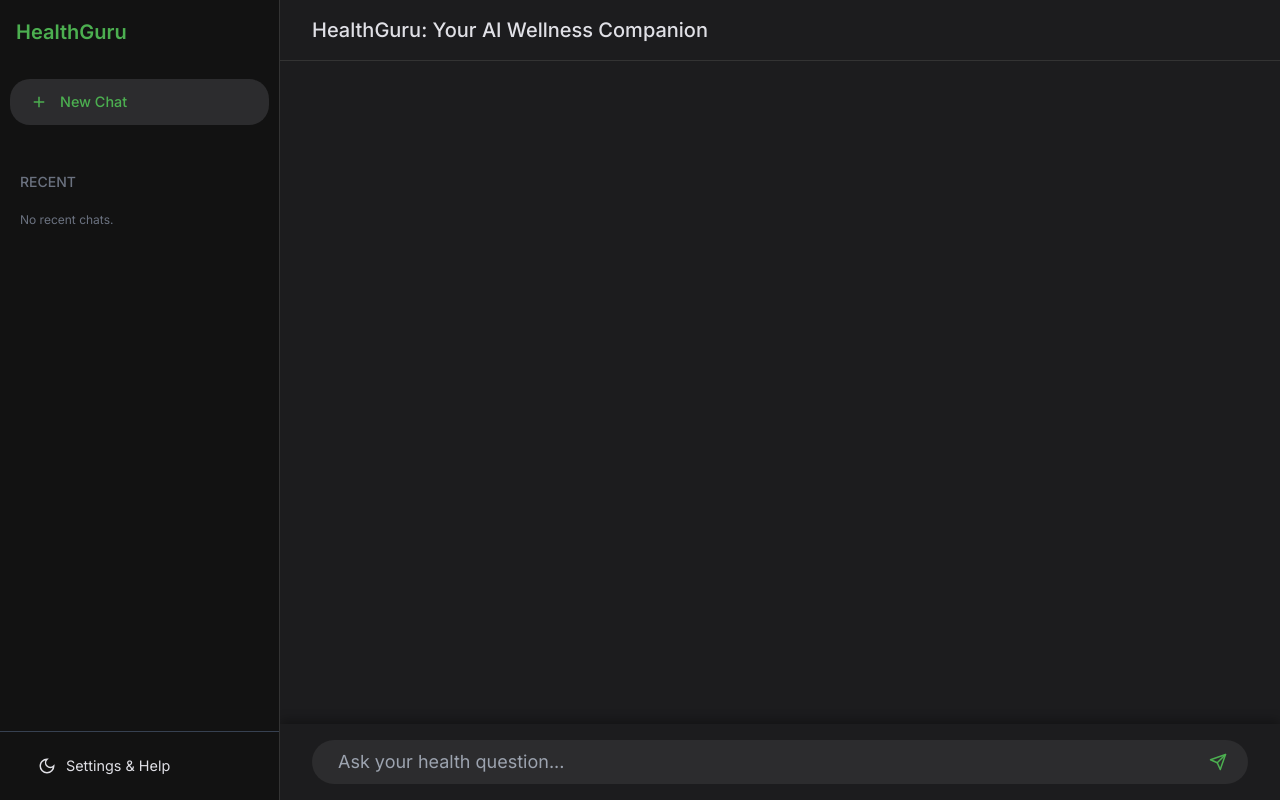
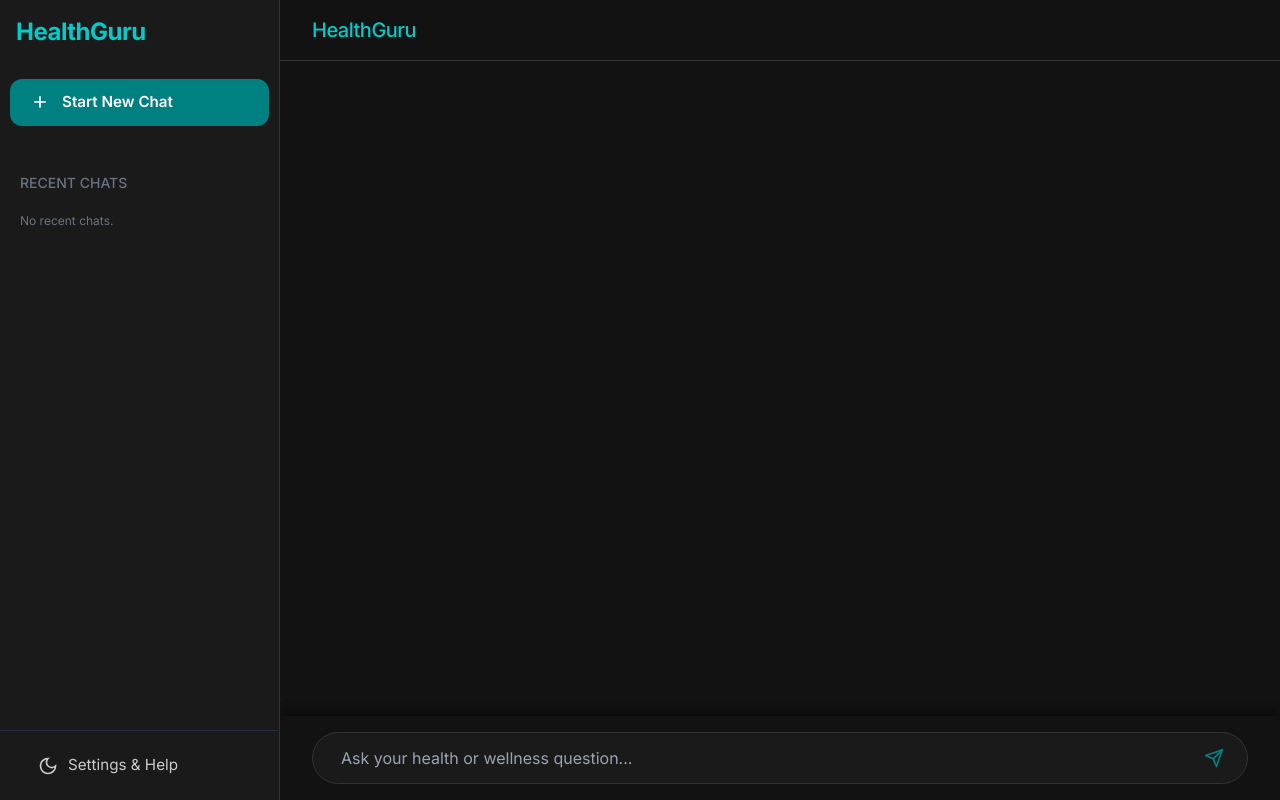
Before and after one commit to Zephieeeeee/Healthguru, a Flask app: template templates/index.html in a window 1280 px wide. Run offline with Flask 3, Linux system fonts and the light colour scheme; the template is opened without the code that fills it, so the values that code supplies are empty; some libraries are stand-ins or nearby versions.

Commit message:
UI: Refined dark theme and updated accent color to professional Teal

```diff
--- a/templates/index.html
+++ b/templates/index.html
@@ -7,14 +7,16 @@
     <script src="https://cdn.tailwindcss.com"></script>
     <link rel="stylesheet" href="{{ url_for('static', filename='style.css') }}">
     <style>
-        /* Custom Styles for Gemini Look */
+        /* --- PROFESSIONAL DARK MODE STYLES --- */
+
+        /* Body: Soft Black Background */
         body {
             font-family: 'Inter', sans-serif;
-            background-color: #0d0d0f; /* Near black background */
-            color: #e0e0e6; /* Light gray text */
+            background-color: #121212; /* Cod Gray: Professional Dark Mode Background */
+            color: #e0e0e6; /* Off-white for comfortable reading */
             height: 100vh;
             margin: 0;
-            overflow: hidden; /* Prevent body scroll */
+            overflow: hidden;
         }
 
         /* Main Layout */
@@ -23,21 +25,184 @@
             height: 100%;
         }
 
-        /* Sidebar Styling (Fixed Width, Dark Background) */
+        /* Sidebar Styling */
         #sidebar {
             width: 280px;
             min-width: 280px;
-            background-color: #121212; /* Very dark gray */
+            background-color: #1a1a1a; /* Slightly lighter than main body for depth */
             color: #e0e0e6;
             display: flex;
             flex-direction: column;
-            border-right: 1px solid #333;
+            border-right: 1px solid #333333;
             transition: all 0.3s ease;
             position: relative;
             z-index: 10;
         }
 
-        /* Responsive Sidebar Toggle */
+        /* Main Chat Area */
+        #main-content {
+            flex-grow: 1;
+            display: flex;
+            flex-direction: column;
+            background-color: #121212;
+        }
+
+        /* Chat Header */
+        #chat-header {
+            padding: 1rem 2rem;
+            border-bottom: 1px solid #333333;
+            display: flex;
+            align-items: center;
+            justify-content: space-between;
+        }
+
+        /* Chat Box (Scrollable Message Area) */
+        #chat-box {
+            flex-grow: 1;
+            overflow-y: auto;
+            padding: 2rem;
+            padding-bottom: 90px;
+        }
+
+        /* Message Styling */
+        .message-container {
+            margin-bottom: 1.5rem;
+            display: flex;
+            justify-content: flex-start;
+        }
+
+        .message-container.user {
+            justify-content: flex-end;
+        }
+
+        .message-bubble {
+            max-width: 80%;
+            padding: 14px 18px; /* Slightly larger padding for modern look */
+            border-radius: 20px;
+            line-height: 1.6;
+            font-weight: 400;
+        }
+
+        /* Model Bubble: Base/Input Color */
+        .message-container.model .message-bubble {
+            background-color: #1f1f1f; /* Darker grey, almost black */
+            color: #e0e0e6;
+            border-top-left-radius: 8px; /* Softened corner */
+            border-bottom-left-radius: 8px;
+            box-shadow: 0 1px 3px rgba(0, 0, 0, 0.2);
+        }
+
+        /* User Bubble: Professional Teal Accent */
+        .message-container.user .message-bubble {
+            background-color: #008080; /* Deep Teal - Professional and Calming */
+            color: white;
+            border-bottom-right-radius: 8px; /* Softened corner */
+            border-top-right-radius: 8px;
+            box-shadow: 0 1px 3px rgba(0, 0, 0, 0.4);
+        }
+
+        /* Input Area */
+        #input-area {
+            padding: 1rem 2rem;
+            background-color: #121212;
+            position: fixed;
+            bottom: 0;
+            width: calc(100% - 280px);
+            box-shadow: 0 -4px 10px rgba(0, 0, 0, 0.4); /* Stronger shadow to separate from chat */
+            display: flex;
+            align-items: center;
+        }
+
+        .input-wrapper {
+            background-color: #1a1a1a; /* Matches sidebar for visual continuity */
+            border-radius: 28px; /* More rounded */
+            display: flex;
+            align-items: center;
+            width: 100%;
+            padding: 10px 18px;
+            border: 1px solid #333333; /* Subtle border */
+        }
+
+        #message-input {
+            flex-grow: 1;
+            background: none;
+            border: none;
+            outline: none;
+            color: #e0e0e6;
+            padding: 0 10px;
+            resize: none;
+            min-height: 24px; /* Consistent height */
+            max-height: 150px;
+            overflow-y: auto;
+            font-size: 1rem;
+        }
+
+        /* Send Button Icon color is Teal */
+        #send-button {
+            background: none;
+            border: none;
+            color: #008080; /* Deep Teal accent */
+            cursor: pointer;
+            padding: 5px;
+            margin-left: 10px;
+            transition: color 0.2s;
+        }
+
+        #send-button:hover {
+            color: #00cccc; /* Lighter teal on hover */
+        }
+
+        /* Sidebar Elements */
+        .sidebar-item {
+            padding: 10px 20px;
+            margin: 5px 10px;
+            border-radius: 12px; /* Softened corners */
+            cursor: pointer;
+            transition: background-color 0.2s;
+            font-size: 0.95rem;
+            display: flex;
+            align-items: center;
+            gap: 10px;
+            color: #cccccc; /* Slightly desaturated text */
+        }
+
+        .sidebar-item:hover {
+            background-color: #2c2c2c;
+            color: #e0e0e6;
+        }
+
+        /* New Chat button text/icon color is Teal */
+        .sidebar-new-chat {
+            background-color: #008080; /* Primary Teal background */
+            color: white;
+            margin: 15px 10px;
+            padding: 12px 20px;
+            font-weight: 600;
+            border-radius: 12px;
+            transition: background-color 0.2s;
+        }
+
+        .sidebar-new-chat:hover {
+            background-color: #009999;
+        }
+
+        /* HealthGuru Title */
+        .app-title {
+             color: #00cccc; /* Lighter, more vibrant teal for the title */
+             font-weight: 700;
+             letter-spacing: -0.5px;
+        }
+
+        /* Utility Icons */
+        .icon {
+            width: 20px;
+            height: 20px;
+            stroke-width: 2;
+            fill: none;
+            stroke: currentColor;
+        }
+
+        /* Responsive overrides (Keep this) */
         @media (max-width: 768px) {
             #sidebar {
                 position: absolute;
@@ -49,164 +214,6 @@
             }
             #main-content {
                 width: 100%;
-            }
-        }
-
-        /* Main Chat Area */
-        #main-content {
-            flex-grow: 1;
-            display: flex;
-            flex-direction: column;
-            background-color: #1c1c1e; /* Slightly lighter than sidebar */
-        }
-
-        /* Chat Header */
-        #chat-header {
-            padding: 1rem 2rem;
-            border-bottom: 1px solid #333;
-            display: flex;
-            align-items: center;
-            justify-content: space-between;
-        }
-
-        /* Chat Box (Scrollable Message Area) */
-        #chat-box {
-            flex-grow: 1;
-            overflow-y: auto;
-            padding: 2rem;
-            padding-bottom: 90px; /* Space for the input area */
-        }
-
-        /* Message Styling */
-        .message-container {
-            margin-bottom: 1.5rem;
-            display: flex;
-            /* Model messages left-aligned, User messages right-aligned */
-            justify-content: flex-start;
-        }
-
-        .message-container.user {
-            justify-content: flex-end;
-        }
-
-        .message-bubble {
-            max-width: 80%;
-            padding: 12px 16px;
-            border-radius: 20px;
-            line-height: 1.6;
-        }
-
-        .message-container.model .message-bubble {
-            background-color: #2c2c2e; /* Darker grey for model */
-            color: #e0e0e6;
-            border-top-left-radius: 4px; /* Distinct corner for model */
-        }
-
-        /* --- COLOR CHANGE: User Message Bubble is Green --- */
-        .message-container.user .message-bubble {
-            background-color: #4CAF50; /* Vibrant Green */
-            color: white;
-            border-bottom-right-radius: 4px; /* Distinct corner for user */
-        }
-
-        /* Input Area */
-        #input-area {
-            padding: 1rem 2rem;
-            background-color: #1c1c1e;
-            position: fixed;
-            bottom: 0;
-            width: calc(100% - 280px); /* Adjust for sidebar width */
-            box-shadow: 0 -4px 10px rgba(0, 0, 0, 0.3);
-            display: flex;
-            align-items: center;
-        }
-
-        @media (max-width: 768px) {
-            #input-area {
-                width: 100%; /* Full width on mobile */
-            }
-        }
-
-        .input-wrapper {
-            background-color: #2c2c2e;
-            border-radius: 25px;
-            display: flex;
-            align-items: center;
-            width: 100%;
-            padding: 8px 16px;
-        }
-
-        #message-input {
-            flex-grow: 1;
-            background: none;
-            border: none;
-            outline: none;
-            color: #e0e0e6;
-            padding: 0 10px;
-            resize: none;
-            min-height: 20px;
-            max-height: 150px;
-            overflow-y: auto;
-        }
-
-        /* --- COLOR CHANGE: Send Button Icon color is Green --- */
-        #send-button {
-            background: none;
-            border: none;
-            color: #4CAF50; /* Vibrant Green accent */
-            cursor: pointer;
-            padding: 5px;
-            margin-left: 10px;
-        }
-
-        /* Sidebar Elements */
-        .sidebar-item {
-            padding: 10px 20px;
-            margin: 5px 10px;
-            border-radius: 20px;
-            cursor: pointer;
-            transition: background-color 0.2s;
-            font-size: 0.9rem;
-            display: flex;
-            align-items: center;
-            gap: 10px;
-        }
-
-        .sidebar-item:hover {
-            background-color: #2c2c2e;
-        }
-
-        /* --- COLOR CHANGE: New Chat button text/icon color is Green --- */
-        .sidebar-new-chat {
-            background-color: #2c2c2e;
-            color: #4CAF50; /* Vibrant Green */
-            margin: 15px 10px;
-            padding: 12px 20px;
-            font-weight: 500;
-        }
-
-        .sidebar-new-chat:hover {
-            background-color: #3d3d40;
-        }
-
-        /* Utility Icons (lucide-react equivalents) */
-        .icon {
-            width: 18px;
-            height: 18px;
-            stroke-width: 2;
-            fill: none;
-            stroke: currentColor;
-        }
-
-        /* Menu Icon for Mobile */
-        .menu-icon {
-            cursor: pointer;
-            display: none;
-            margin-right: 15px;
-        }
-        @media (max-width: 768px) {
-            .menu-icon {
-                display: block;
             }
             #input-area {
                 width: 100%;
@@ -220,7 +227,7 @@
 
         <div id="sidebar">
             <div class="p-4 flex justify-between items-center h-16">
-                <h1 class="text-xl font-semibold" style="color: #4CAF50;">HealthGuru</h1>
+                <h1 class="text-2xl app-title">HealthGuru</h1>
                 <button id="close-sidebar-btn" class="menu-icon md:hidden text-white hover:text-gray-400">
                     <svg class="icon" viewBox="0 0 24 24"><path d="M18 6L6 18M6 6l12 12"/></svg>
                 </button>
@@ -228,16 +235,16 @@
 
             <a href="{{ url_for('new_chat') }}" class="sidebar-item sidebar-new-chat flex items-center gap-3">
                 <svg class="icon" viewBox="0 0 24 24"><path d="M12 5v14M5 12h14"/></svg>
-                New Chat
+                Start New Chat
             </a>
 
             <div class="flex-grow overflow-y-auto p-2">
-                <h2 class="text-sm font-medium text-gray-500 uppercase px-3 py-2 mt-4 mb-1">Recent</h2>
+                <h2 class="text-sm font-medium text-gray-500 uppercase px-3 py-2 mt-4 mb-1">Recent Chats</h2>
 
                 {% if all_history %}
                     {% for chat_id, chat in all_history %}
                         <a href="{{ url_for('index', chat_id=chat_id) }}" class="sidebar-item">
-                            <span class="truncate" title="{{ chat.title if chat.title != 'New Chat' else 'New Chat' }}">{{ chat.title if chat.title != 'New Chat' else 'New Chat' }}</span>
+                            <span class="truncate" title="{{ chat.title | default('New Chat') }}">{{ chat.title | default('New Chat') }}</span>
                         </a>
                     {% endfor %}
                 {% else %}
@@ -245,7 +252,7 @@
                 {% endif %}
             </div>
 
-            <div class="border-t border-gray-700 p-2">
+            <div class="border-t border-gray-800 p-2">
                 <a href="#" id="theme-toggle" class="sidebar-item">
                     <svg class="icon" viewBox="0 0 24 24"><path d="M12 3a6 6 0 0 0 9 9 9 9 0 1 1-9-9Z"/></svg>
                     Settings & Help
@@ -258,7 +265,7 @@
                 <button id="open-sidebar-btn" class="menu-icon md:hidden text-white hover:text-gray-400">
                     <svg class="icon" viewBox="0 0 24 24"><path d="M3 12h18M3 6h18M3 18h18"/></svg>
                 </button>
-                <h2 class="text-xl font-medium">HealthGuru: Your AI Wellness Companion</h2>
+                <h2 class="text-xl font-medium app-title">HealthGuru</h2>
             </div>
 
             <div id="chat-box">
@@ -276,7 +283,7 @@
                     <input type="hidden" id="chat-id" value="{{ current_chat_id }}">
                     <textarea
                         id="message-input"
-                        placeholder="Ask your health question..."
+                        placeholder="Ask your health or wellness question..."
                         rows="1"
                         class="block w-full text-lg focus:ring-0 resize-none"
                         oninput="adjustHeight(this)"
@@ -299,28 +306,27 @@
         function adjustHeight(el) {
             el.style.height = 'auto';
             el.style.height = (el.scrollHeight) + 'px';
-            // Also ensure chat box scrolls to bottom when input expands
             const chatBox = document.getElementById('chat-box');
             if (chatBox) {
                 chatBox.scrollTop = chatBox.scrollHeight;
             }
         }
 
-        // Initial height adjustment
+        // Initial setup on load
         document.addEventListener('DOMContentLoaded', function() {
             const input = document.getElementById('message-input');
             if (input) {
                 adjustHeight(input);
             }
-            // Fix input area width on initial load (must match CSS calc)
+
+            // Function to update the width of the fixed input area
             function updateInputAreaWidth() {
                 const sidebar = document.getElementById('sidebar');
                 const inputArea = document.getElementById('input-area');
                 if (sidebar && inputArea) {
-                     // Check if sidebar is visible (desktop or open on mobile)
-                    const sidebarIsVisible = window.innerWidth > 768 || sidebar.classList.contains('open');
+                     const sidebarIsVisible = window.innerWidth > 768 || sidebar.classList.contains('open');
 
-                    if (sidebarIsVisible) {
+                    if (sidebarIsVisible && window.innerWidth > 768) {
                         inputArea.style.width = `calc(100% - ${sidebar.offsetWidth}px)`;
                         inputArea.style.left = `${sidebar.offsetWidth}px`;
                     } else {
@@ -330,10 +336,8 @@
                 }
             }
             window.addEventListener('resize', updateInputAreaWidth);
-            // Wait for 100ms to ensure all elements are rendered before calculating width
             setTimeout(updateInputAreaWidth, 100);
 
-            // Ensure the chat box scrolls down on load
             const chatBox = document.getElementById('chat-box');
             if (chatBox) {
                 chatBox.scrollTop = chatBox.scrollHeight;
```
